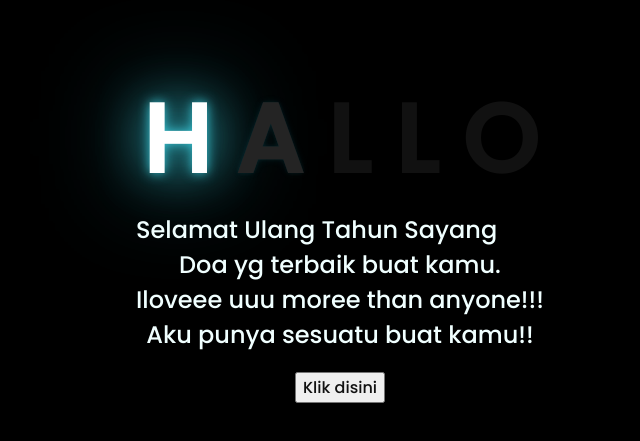
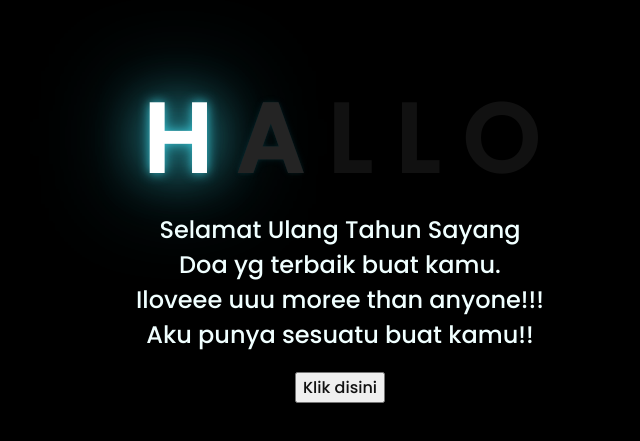
Before and after one commit to rafdinyalid/jadway.github.io, a plain HTML site: page index.html in a window 1280 px wide. Shown: the part 173-614 px from the top of the page, without its empty margins (308-948 px from the left). Drawn offline with Linux system fonts and the light colour scheme.

Commit message:
Update index.html

```diff
--- a/index.html
+++ b/index.html
@@ -18,7 +18,7 @@
         <span>O</span>
     </div>
     <div class="description">
-        <span>Selamat Ulang Tahun Sayang</span>
+        <span><center>Selamat Ulang Tahun Sayang</center></span>
          <div>
              <span><center>Doa yg terbaik buat kamu.</center></span>
         <span> <center>Iloveee uuu moree than anyone!!!</center> </span>
```
